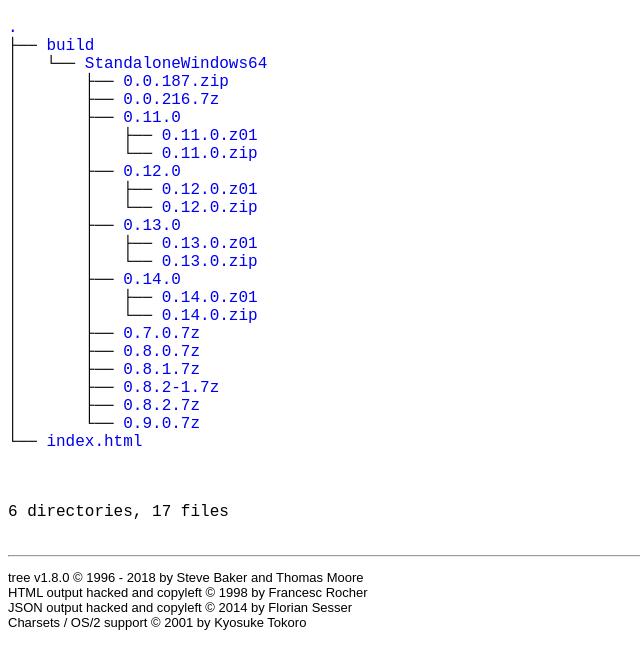
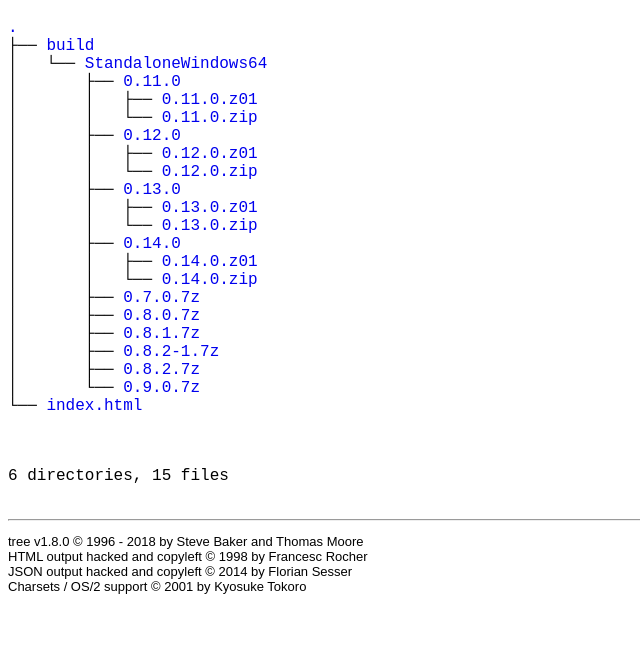
Before and after one commit to WoahPieStudios/GDELECT4-ADVAPROD-BUILDS, a plain HTML site: page index.html in a window 1280 px wide. Shown: the part 61-730 px from the top of the page, without its empty margins (0-640 px from the left). Drawn offline with Linux system fonts and the light colour scheme.

Commit message:
2022-06-09T14:41:32Z

```diff
--- a/index.html
+++ b/index.html
@@ -31,8 +31,6 @@
 	<a href=".">.</a><br>
 	├── <a href="./build/">build</a><br>
 	│   └── <a href="./build/StandaloneWindows64/">StandaloneWindows64</a><br>
-	│   &nbsp;&nbsp;&nbsp; ├── <a href="./build/StandaloneWindows64/0.0.187.zip">0.0.187.zip</a><br>
-	│   &nbsp;&nbsp;&nbsp; ├── <a href="./build/StandaloneWindows64/0.0.216.7z">0.0.216.7z</a><br>
 	│   &nbsp;&nbsp;&nbsp; ├── <a href="./build/StandaloneWindows64/0.11.0/">0.11.0</a><br>
 	│   &nbsp;&nbsp;&nbsp; │   ├── <a href="./build/StandaloneWindows64/0.11.0/0.11.0.z01">0.11.0.z01</a><br>
 	│   &nbsp;&nbsp;&nbsp; │   └── <a href="./build/StandaloneWindows64/0.11.0/0.11.0.zip">0.11.0.zip</a><br>
@@ -56,7 +54,7 @@
 	</p>
 	<p>
 
-6 directories, 17 files
+6 directories, 15 files
 	<br><br>
 	</p>
 	<hr>
```
